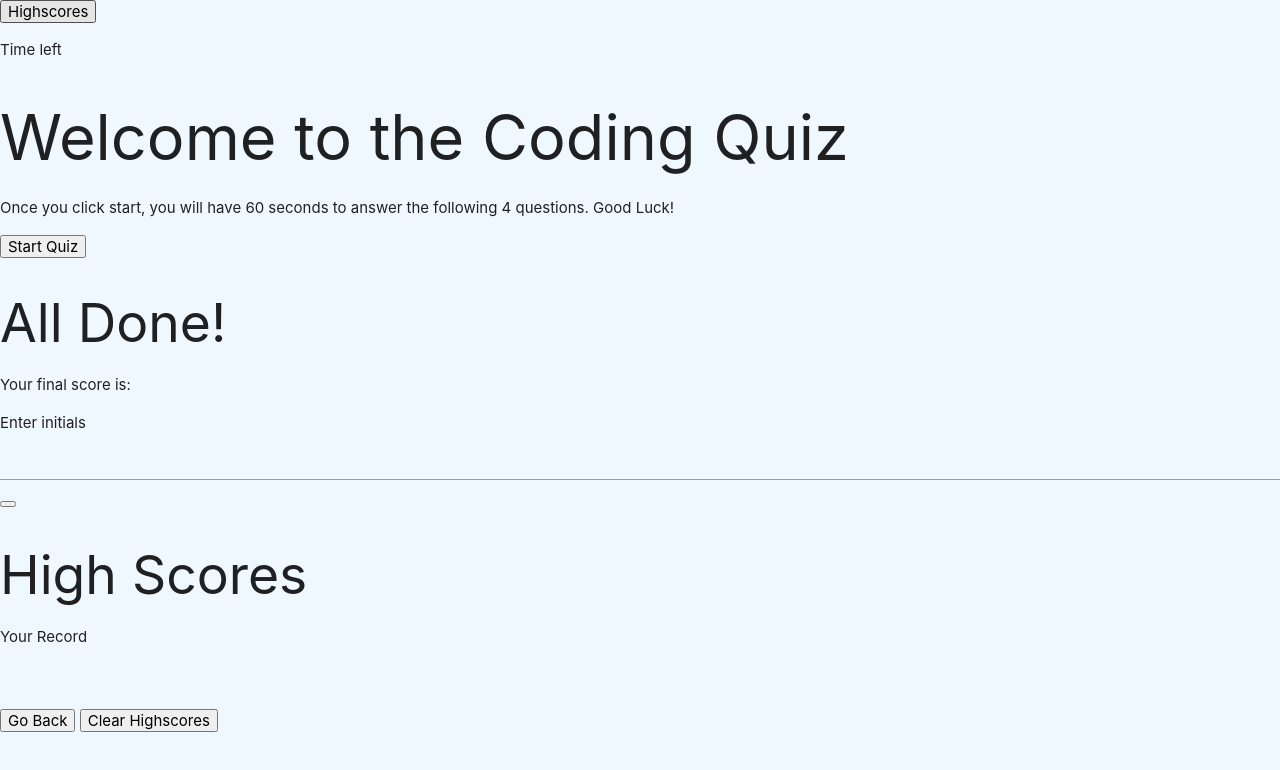
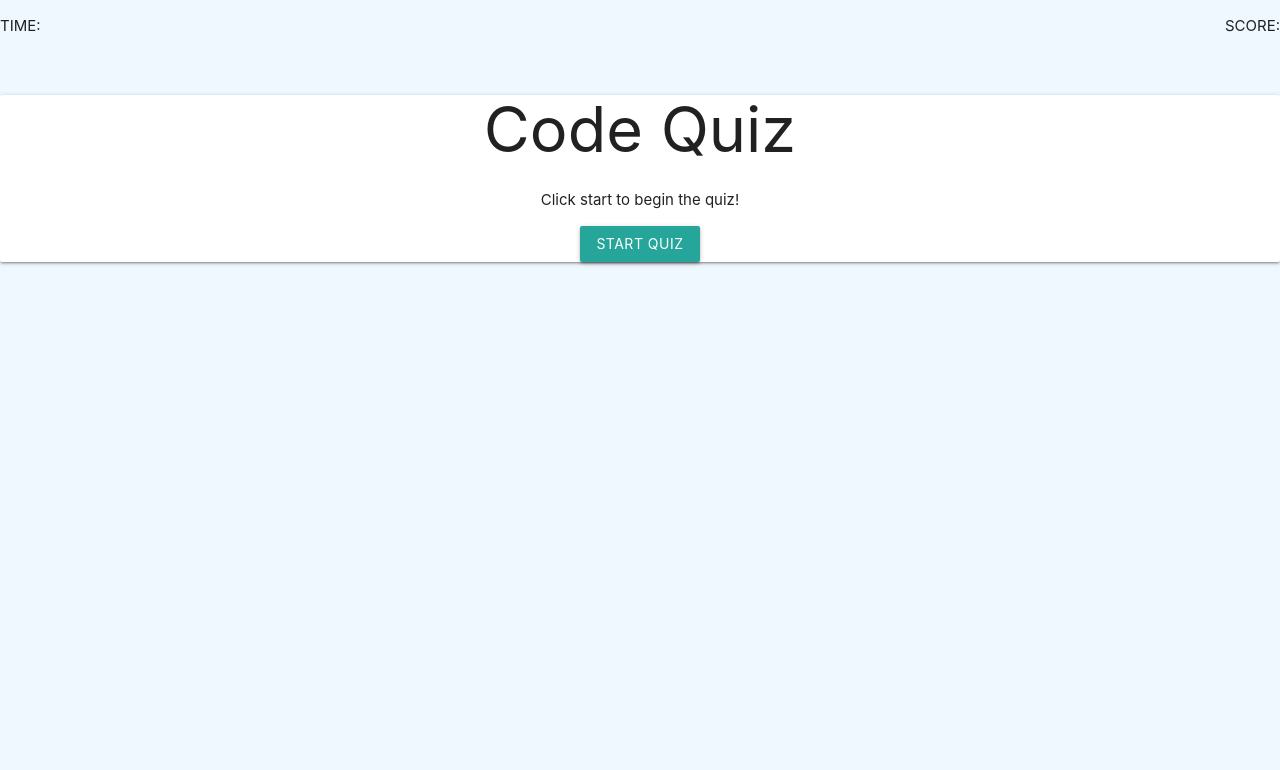
Before and after one commit to nbrown225/codeQuiz, a plain HTML site: page index.html in a window 1280 px wide. Drawn offline with nearby package versions, Linux system fonts and the light colour scheme.

Commit message:
fixed page layout. still working properly

```diff
--- a/assets/css/style.css
+++ b/assets/css/style.css
@@ -10,7 +10,7 @@ body{
 
 }
 
-#intro-box{
+.intro-box{
     margin-top: 15vh;
 }
 
--- a/assets/js/script.js
+++ b/assets/js/script.js
@@ -1,5 +1,5 @@
 // ------------ LINK DOM ------------------------
-var intro = document.querySelector("#intro");
+var intro = document.querySelector("#intro-box");
 var start = document.querySelector("#start-button");
 
 var optionNumber = 0;
--- a/index.html
+++ b/index.html
@@ -12,71 +12,42 @@
   </head>
 
     <body>
-      <header>
-        <div class="header">
-          <div>
-            <button class="button" id="score">Highscores</button>
+      <header class=" center">
+        <div class="row">
+          <div class="s6 left" id="timer-box">
+            <p id="timer">TIME: </p>
           </div>
-          <div>
-            <p id="timer">Time left</p>
+          <div class="s6 right">
+            <p id="score">SCORE:</p>
           </div>
         </div>
       </header>
+
       <main>
-        <div>
-          <section class="intro" id="intro">
-            <h1>
-              Welcome to the Coding Quiz
-            </h1>
-            <p>
-              Once you click start, you will have 60 seconds to answer the
-              following 4 questions. Good Luck!
-            </p>
-            <button class="button" id="start-button">Start Quiz</button>
+        <div class="card center">
+            <div class="intro" id="intro-box">
+              <h1>
+                Code Quiz
+              </h1>
+              <p class="intro-p">
+                Click start to begin the quiz!
+              </p>
+              <button class="btn" id="start-button">Start Quiz</button>
+            </div>
         </div>
-      </section>
-
-      <section class="question-box" id="question-box">
-        <div>
-          <div>
-            <h2 id="question-title">Ask the question</h2>
-            <ul>
-              <li><button class="chocies" id="option-a" value="a">Answer1</button></li>
-              <li><button class="chocies" id="option-b" value="b">Answer2</button></li>
-              <li><button class="chocies" id="option-c" value="c">Answer3</button></li>
-              <li><button class="chocies" id="option-d" value="d">Answer4</button></li>
-            </ul>
-            <div>
-
-            <div id="check">
-                <p>Correct or Wrong</p>
-        </div>
-      </section>
-
-      <section class="submit" id="submit">
-        <div>
-          <h2 id="finish">All Done!</h2>
-          <p id="final-score">Your final score is:</p>
-          <p>Enter initials
-            <input id="inital">
-            <button class="button" id="submit-button"></button>
-          </p>
-        </div>
-      </section>
-        <div class="highscore" id="highscore">
-            <h2>High Scores</h2>
-            <div id="score-record"><p>Your Record</p></div><br><br>
-            <div>
-              <button class= "button" id="back">Go Back</button>
-              <button class="button" id="clear">Clear Highscores</button>
+          <div class="card center">
+            <div class="question-box" id="question-box">
+              <h2 class="question-title" id="question-title">
+                Your question here!
+              </h2>
+              <ul class="row">
+                <li class="col s6"><button class="chocies" id="option-a" value="a">Answer1</button></li>
+                <li class="col s6"><button class="chocies" id="option-b" value="b">Answer2</button></li>
+                <li class="col s6"><button class="chocies" id="option-c" value="c">Answer3</button></li>
+                <li class="col s6"><button class="chocies" id="option-d" value="d">Answer4</button></li>
+              </ul>
             </div>
-         </div>
-       </section>
-    </div>
-   </main>
-   <footer>
-
-   </footer>
+          </div>
 
     <!-- Link JS -->
     <script src="./assets/js/script.js"></script>
@@ -84,45 +55,4 @@
     <script src="https://cdnjs.cloudflare.com/ajax/libs/materialize/1.0.0/js/materialize.min.js"></script>
 
   </body>
-  <!--
-        <header>
-      <div class="container" id="header">
-        <div id="score-box">
-          <button class="btn" id="score">SCORES</button>
-        </div>
-        <div id="timer-box">
-          <p class="" id="timer">TIME: </p>
-        </div>
-      </div>
-    </header>
-
-      <div class="container center" id="intro-box">
-        <div class="card">
-          <div class="card-content">
-            <h1 id="quiz-title">
-              CODE QUIZ
-            </h1>
-            <p id="p-intro">
-              CLICK START TO BEGIN THE QUIZ
-            </p>
-            <button class="btn" id="start">START</button>
-          </div>
-        </div>
-      </div>
-      <div class="container center" id="question-box">
-        <div class="card blue">
-          <div class="card-content">
-            <h2 class="question-title" id="question-title">
-              QUESTION GOES HERE!
-            </h2>
-
-              <button class="chocies" id="answer1" value="a">Answer1</button>
-              <button class="chocies" id="answer2" value="b">Answer2</button>
-              <button class="chocies" id="answer3" value="c">Answer3</button>
-              <button class="chocies" id="answer4" value="d">Answer4</button>
-
-          </div>
-        </div>
-      </div>
-
-   -->
+</html>
```
